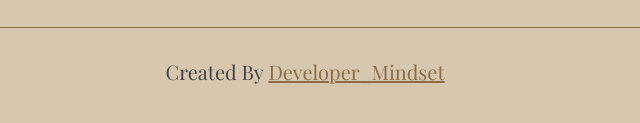
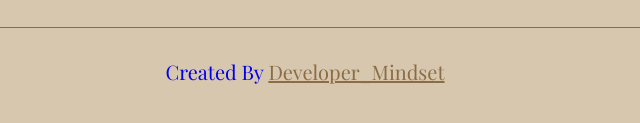
Before and after one commit to AshutoshPardeshi23/beauy_parlour, a plain HTML site: page index.html in a window 1280 px wide. Shown: the part 6541-6664 px from the top of the page, 335-975 px from the left. Drawn offline with nearby package versions, Linux system fonts and the light colour scheme; a web font is replaced by a local one.

Commit message:
Update index.html

```diff
--- a/index.html
+++ b/index.html
@@ -419,7 +419,7 @@
             </div>
 
         </div>
-        <div class="credit" onclick="alert(' web Created By \n ashutosh  \n phone no: 9373300876')">Created By <span>Developer_Mindset</span></div>
+        <div class="credit"><a href="https://developer-mindset.netlify.app/">Created By <span>Developer_Mindset</a></span></div>
     </section>
 
     <!-- footer -->
```
